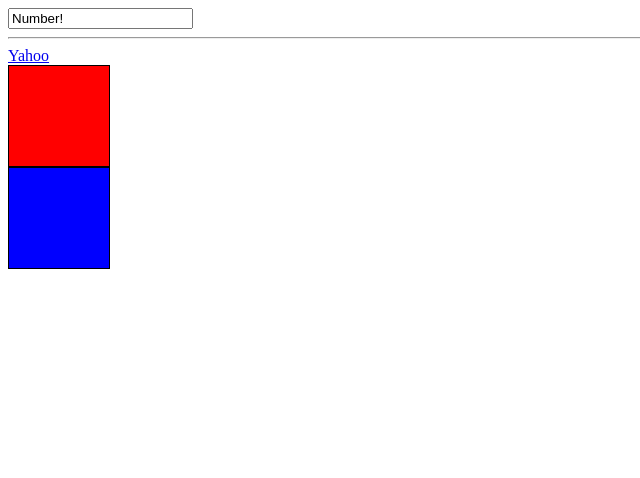
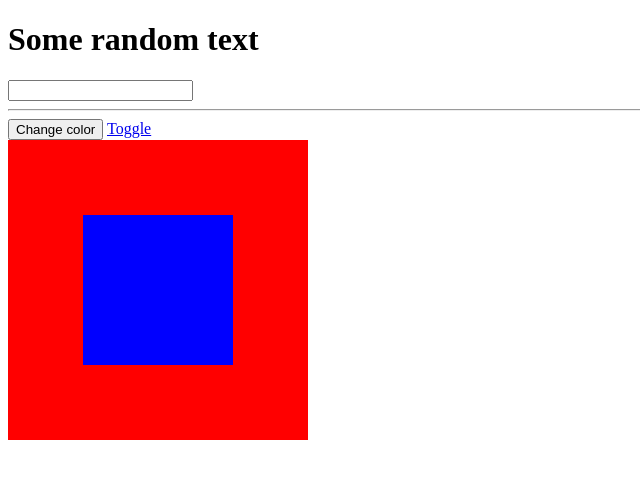
Before and after one commit to shoztobou/javaEducation, a plain HTML site: page index.html in a window 1280 px wide. Shown: the whole page, without its empty margins (0-640 px from the left). Drawn offline with Linux system fonts and the light colour scheme.

Commit message:
second commit on May 19 2021

```diff
--- a/app.js
+++ b/app.js
@@ -70,7 +70,7 @@
 //актуальный сегодня .querySelector
 // class -> .CLASS_NAME
 // id ->    #ID
-// tag ->
+// tag ->   TAG
 
 // var div = document.querySelector('#thiswebpage')
 // var p = document.querySelectorAll('.text')
@@ -86,22 +86,63 @@
 // console.log(ul)
 // console.log(ul2)
 
-var a = document.querySelector('a')
-var oldHref = a.getAttribute('href')
-// console.log(a.attributes)
-a.setAttribute('href', 'https://yahoo.com')
-a.setAttribute('title', 'Go to Yahoo')
-a.textContent = 'Yahoo'
+// var a = document.querySelector('a')
+// var oldHref = a.getAttribute('href')
+// // console.log(a.attributes)
+// a.setAttribute('href', 'https://yahoo.com')
+// a.setAttribute('title', 'Go to Yahoo')
+// a.textContent = 'Yahoo'
 
-var box1 = document.querySelector('#box1')
-var box2 = document.querySelector('#box2')
+// var box1 = document.querySelector('#box1')
+// var box2 = document.querySelector('#box2')
 
-box1.classList.add('red')
+// box1.classList.add('blue')
+// box2.classList.add('red')
 
-var hasClass = box2.classList.contains('blue')
+// var hasClass = box1.classList.contains('blue')
+// var hasClass2 = box2.classList.contains('red')
+// console.log(hasClass, hasClass2)
 
-if (hasClass) {
-    box2.classList.remove('blue')
-} else {
-    box2.classList.add('blue')
+// if (hasClass2) {
+//     box2.classList.remove('blue')
+// } else {
+//     box2.classList.add('blue')
+// }
+var button = document.querySelector(' button')
+var h1 = document.querySelector('h1')
+var input = document.querySelector('input')
+
+function buttonHandler() {
+    console.log('clicked');
+    h1.textContent = input.value
+
 }
+h1.addEventListener('mouseenter', function () {
+    this.style.color = 'red'
+    this.style.backgroundColor = 'black'
+})
+h1.addEventListener('mouseleave', function () {
+    this.style.color = 'black'
+    this.style.backgroundColor = 'transparent'
+})
+button.addEventListener('click', buttonHandler)
+
+var link = document.querySelector('a')
+var divs = document.querySelectorAll('div')
+for (i = 0; i < divs.length; i++) {
+    divs[i].addEventListener('click', function (event) {
+        event.stopPropagation()
+        console.log(this.getAttribute('id'));
+    })
+}
+
+link.addEventListener('click', handleLinkClick)
+
+function handleLinkClick(event) {
+    event.preventDefault()
+    var div = divs[0]
+    div.style.display = div.style.display === 'none'
+        ? 'flex'
+        : 'none'
+
+}
--- a/index.html
+++ b/index.html
@@ -6,25 +6,30 @@
     <meta http-equiv="X-UA-Compatible" content="IE=edge">
     <meta name="viewport" content="width=device-width, initial-scale=1.0">
     <style>
-        .box{
-            width: 100px;
-            height: 100px;
-            border: 1px solid black;
+        .box1{
+            width: 300px;
+            height: 300px;
+            display: flex;
+            align-items: center;
+            justify-content: center;
+            background: red;
         }
-        .red{
-            background-color: red;
-        }
-        .blue{
-            background-color: blue;
+        .box2{
+            width: 150px;
+            height: 150px;
+            background: blue;
         }
     </style>
 </head>
 <body>
-    <input type="text" value="Number!">
+    <h1>Some random text</h1>
+    <input type="text">
     <hr>
-    <a href="https://www.google.com" target="_blank" title="Click me!" >Google</a>
-    <div id="box1" class=box></div>
-    <div id="box2" class=box></div>
+    <button>Change color</button>
+    <a href="https://www.google.com" target="_blank">Toggle</a>
+    <div class="box1" id="1">
+        <div class="box2" id="2"></div>
+    </div>
     <script src="app.js"></script>
 </body>
 </html>
```
